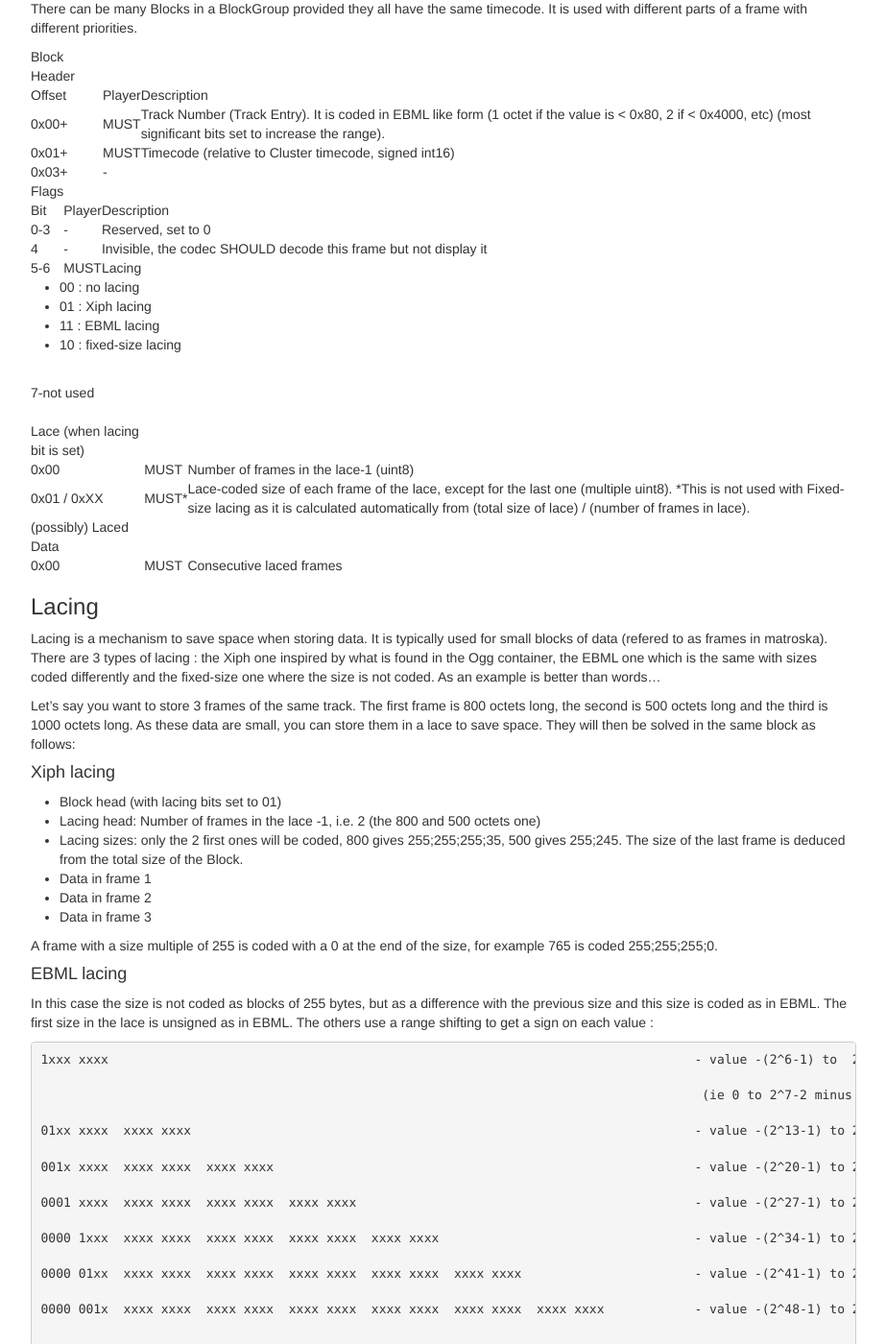
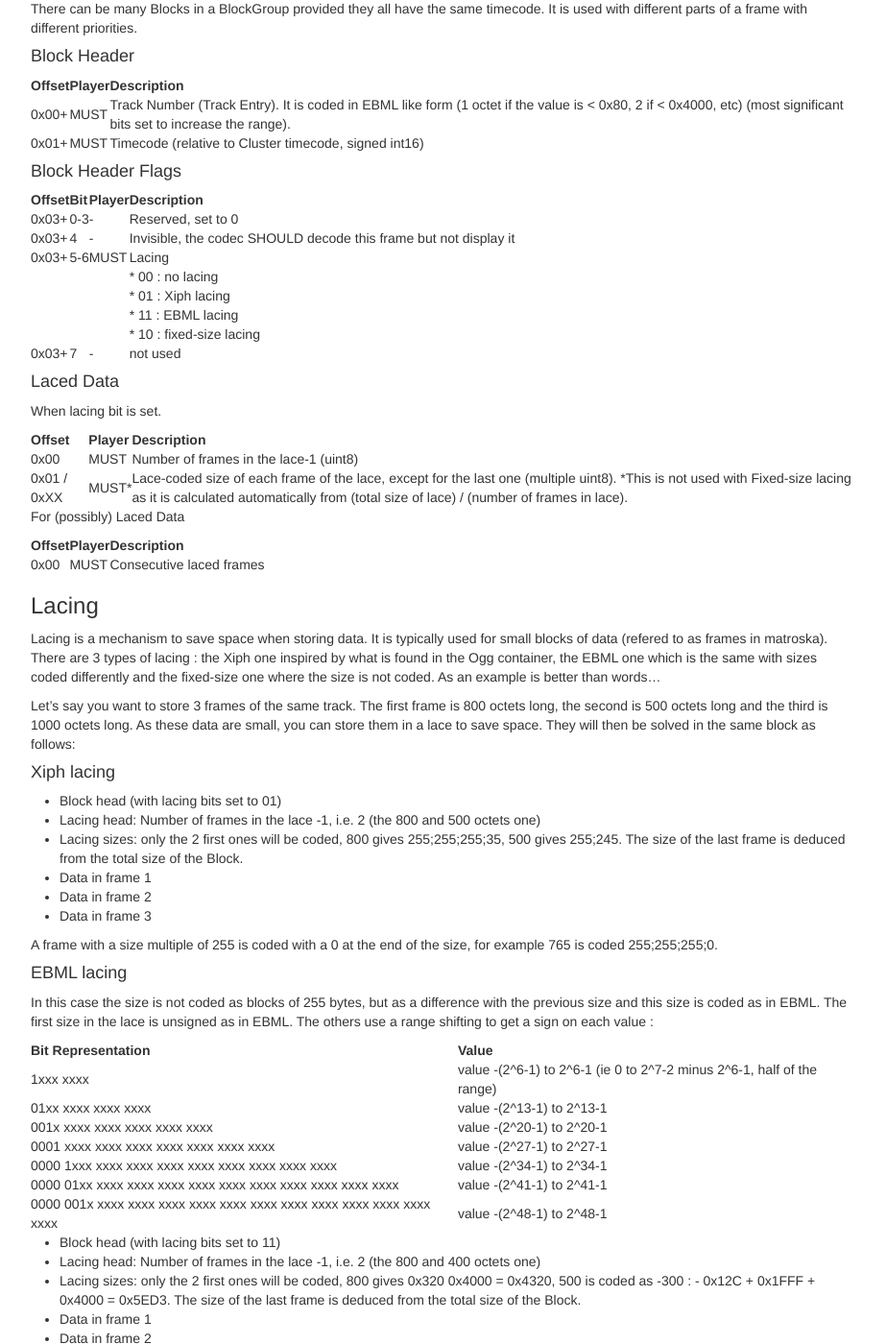
Before and after one commit to ietf-wg-cellar/matroska-specification, a Jekyll site: the page built from index.md, in a window 1280 px wide and 1400 px high, scrolled down 2126 px. Shown: the whole window at 96% size, without its empty margins (273-1196 px from the left). Built offline with Jekyll 4.4.1, drawn with Linux system fonts in a browser that asks for light colours; some of the changed text lies outside the part shown.

Commit message:
fix table rendering in index.md
@robUx4 @mbunkus please ensure that the semantics are preserved after
this commit. Some of this data was in nested html tables and I moved it
into a simpler structure.

```diff
--- a/index.md
+++ b/index.md
@@ -73,7 +73,7 @@ Language codes can be either the 3 letters [bibliographic ISO-639-2](http://www.
 Each level can have different meanings for audio and video. The ORIGINAL_MEDIUM tag can be used to specify a string for ChapterPhysicalEquiv = 60\. Here is the list of possible levels for both audio and video :
 
 | ChapterPhysicalEquiv | Audio | Video | Comment |
-|----------------------|-------|-------|---------|
+|:---------------------|:------|:------|:--------|
 | 70 | SET / PACKAGE | SET / PACKAGE | the collection of different media |
 | 60 | CD / 12" / 10" / 7" / TAPE / MINIDISC / DAT | DVD / VHS / LASERDISC | the physical medium like a CD or a DVD |
 | 50 | SIDE | SIDE | when the original medium (LP/DVD) has different sides |
@@ -93,33 +93,40 @@ Frames using references SHOULD be stored in "coding order". That means the refer
 
 There can be many Blocks in a BlockGroup provided they all have the same timecode. It is used with different parts of a frame with different priorities.
 
-| <a name="block-header"></a>Block Header |
+#### Block Header
+
 | Offset | Player | Description |
-| 0x00+ | MUST | Track Number (Track Entry). It is coded in EBML like form (1 octet if the value is < 0x80, 2 if < 0x4000, etc) (most significant bits set to increase the range). |
-| 0x01+ | MUST | Timecode (relative to Cluster timecode, signed int16) |
-| 0x03+ | - |
+|:-------|:-------|:------------|
+| 0x00+  | MUST   | Track Number (Track Entry). It is coded in EBML like form (1 octet if the value is < 0x80, 2 if < 0x4000, etc) (most significant bits set to increase the range). |
+| 0x01+  | MUST   | Timecode (relative to Cluster timecode, signed int16) |
 
-| Flags |
-| Bit | Player | Description |
-| 0-3 | - | Reserved, set to 0 |
-| 4 | - | Invisible, the codec SHOULD decode this frame but not display it |
-| 5-6 | MUST | Lacing
+#### Block Header Flags
 
-*   00 : no lacing
-*   01 : Xiph lacing
-*   11 : EBML lacing
-*   10 : fixed-size lacing
+| Offset | Bit | Player | Description |
+|:-------|:----|:-------|:------------|
+| 0x03+  | 0-3 | -      | Reserved, set to 0 |
+| 0x03+  | 4   | -      | Invisible, the codec SHOULD decode this frame but not display it |
+| 0x03+  | 5-6 | MUST   | Lacing |
+|        |     |        | *   00 : no lacing |
+|        |     |        | *   01 : Xiph lacing |
+|        |     |        | *   11 : EBML lacing |
+|        |     |        | *   10 : fixed-size lacing |
+| 0x03+  | 7   | -      | not used |
 
- |
-| 7 | - | not used |
+#### Laced Data
 
- |
-| Lace (when lacing bit is set) |
-| 0x00 | MUST | Number of frames in the lace-1 (uint8) |
-| 0x01 / 0xXX | MUST* | Lace-coded size of each frame of the lace, except for the last one (multiple uint8). *This is not used with Fixed-size lacing as it is calculated automatically from (total size of lace) / (number of frames in lace). |
-| (possibly) Laced Data |
-| 0x00 | MUST | Consecutive laced frames |
+When lacing bit is set.
 
+| Offset      | Player | Description |
+|:------------|:-------|:------------|
+| 0x00        | MUST   | Number of frames in the lace-1 (uint8) |
+| 0x01 / 0xXX | MUST*  | Lace-coded size of each frame of the lace, except for the last one (multiple uint8). *This is not used with Fixed-size lacing as it is calculated automatically from (total size of lace) / (number of frames in lace). |
+
+For (possibly) Laced Data
+
+| Offset | Player | Description |
+|:-------|:-------|:------------|
+| 0x00   | MUST   | Consecutive laced frames |
 
 ### Lacing
 
@@ -142,23 +149,15 @@ A frame with a size multiple of 255 is coded with a 0 at the end of the size, fo
 
 In this case the size is not coded as blocks of 255 bytes, but as a difference with the previous size and this size is coded as in EBML. The first size in the lace is unsigned as in EBML. The others use a range shifting to get a sign on each value :
 
-<pre>1xxx xxxx                                                                              - value -(2^6-1) to  2^6-1
-
-                                                                                        (ie 0 to 2^7-2 minus 2^6-1, half of the range)
-
-01xx xxxx  xxxx xxxx                                                                   - value -(2^13-1) to 2^13-1
-
-001x xxxx  xxxx xxxx  xxxx xxxx                                                        - value -(2^20-1) to 2^20-1
-
-0001 xxxx  xxxx xxxx  xxxx xxxx  xxxx xxxx                                             - value -(2^27-1) to 2^27-1
-
-0000 1xxx  xxxx xxxx  xxxx xxxx  xxxx xxxx  xxxx xxxx                                  - value -(2^34-1) to 2^34-1
-
-0000 01xx  xxxx xxxx  xxxx xxxx  xxxx xxxx  xxxx xxxx  xxxx xxxx                       - value -(2^41-1) to 2^41-1
-
-0000 001x  xxxx xxxx  xxxx xxxx  xxxx xxxx  xxxx xxxx  xxxx xxxx  xxxx xxxx            - value -(2^48-1) to 2^48-1
-
-</pre>
+Bit Representation                                                          | Value
+:---------------------------------------------------------------------------|:-------
+1xxx xxxx                                                                   | value -(2^6-1) to 2^6-1 (ie 0 to 2^7-2 minus 2^6-1, half of the range)
+01xx xxxx  xxxx xxxx                                                        | value -(2^13-1) to 2^13-1
+001x xxxx  xxxx xxxx  xxxx xxxx                                             | value -(2^20-1) to 2^20-1
+0001 xxxx  xxxx xxxx  xxxx xxxx  xxxx xxxx                                  | value -(2^27-1) to 2^27-1
+0000 1xxx  xxxx xxxx  xxxx xxxx  xxxx xxxx  xxxx xxxx                       | value -(2^34-1) to 2^34-1
+0000 01xx  xxxx xxxx  xxxx xxxx  xxxx xxxx  xxxx xxxx  xxxx xxxx            | value -(2^41-1) to 2^41-1
+0000 001x  xxxx xxxx  xxxx xxxx  xxxx xxxx  xxxx xxxx  xxxx xxxx  xxxx xxxx | value -(2^48-1) to 2^48-1
 
 *   Block head (with lacing bits set to 11)
 *   Lacing head: Number of frames in the lace -1, i.e. 2 (the 800 and 400 octets one)
@@ -190,36 +189,41 @@ Frames using references SHOULD be stored in "coding order". That means the refer
 
 There can be many Blocks in a BlockGroup provided they all have the same timecode. It is used with different parts of a frame with different priorities.
 
+##### SimpleBlock Header
 
+| Offset | Player | Description |
+|:-------|:-------|:------------|
+| 0x00+  | MUST   | Track Number (Track Entry). It is coded in EBML like form (1 octet if the value is < 0x80, 2 if < 0x4000, etc) (most significant bits set to increase the range). |
+| 0x01+  | MUST   | Timecode (relative to Cluster timecode, signed int16) |
 
-| SimpleBlock Header |
-| Offset | Player | Description |
-| 0x00+ | MUST | Track Number (Track Entry). It is coded in EBML like form (1 octet if the value is < 0x80, 2 if < 0x4000, etc) (most significant bits set to increase the range). |
-| 0x01+ | MUST | Timecode (relative to Cluster timecode, signed int16) |
-| 0x03+ | - |
+##### SimpleBlock Header Flags
 
-| Flags |
-| Bit | Player | Description |
-| 0 | - | Keyframe, set when the Block contains only keyframes |
-| 1-3 | - | Reserved, set to 0 |
-| 4 | - | Invisible, the codec SHOULD decode this frame but not display it |
-| 5-6 | MUST | Lacing
+| Offset | Bit | Player | Description |
+|:-------|:----|:-------|:------------|
+| 0x03+  | 0   | -      | Keyframe, set when the Block contains only keyframes |
+| 0x03+  | 1-3 | -      | Reserved, set to 0 |
+| 0x03+  | 4   | -      | Invisible, the codec SHOULD decode this frame but not display it |
+| 0x03+  | 5-6 | MUST   | Lacing |
+|        |     |        | *   00 : no lacing |
+|        |     |        | *   01 : Xiph lacing |
+|        |     |        | *   11 : EBML lacing |
+|        |     |        | *   10 : fixed-size lacing |
+| 0x03+  | 7   | -      | Discardable, the frames of the Block can be discarded during playing if needed |
 
-*   00 : no lacing
-*   01 : Xiph lacing
-*   11 : EBML lacing
-*   10 : fixed-size lacing
+#### Laced Data
 
- |
-| 7 | - | Discardable, the frames of the Block can be discarded during playing if needed |
+When lacing bit is set.
 
- |
-| Lace (when lacing bit is set) |
-| 0x00 | MUST | Number of frames in the lace-1 (uint8) |
-| 0x01 / 0xXX | MUST* | Lace-coded size of each frame of the lace, except for the last one (multiple uint8). *This is not used with Fixed-size lacing as it is calculated automatically from (total size of lace) / (number of frames in lace). |
-| (possibly) Laced Data |
-| 0x00 | MUST | Consecutive laced frames |
+| Offset      | Player | Description |
+|:------------|:-------|:------------|
+| 0x00        | MUST   | Number of frames in the lace-1 (uint8) |
+| 0x01 / 0xXX | MUST*  | Lace-coded size of each frame of the lace, except for the last one (multiple uint8). *This is not used with Fixed-size lacing as it is calculated automatically from (total size of lace) / (number of frames in lace). |
 
+For (possibly) Laced Data
+
+| Offset      | Player | Description |
+|:------------|:-------|:------------|
+| 0x00        | MUST   | Consecutive laced frames |
 
 #### EncryptedBlock Structure
 
```
